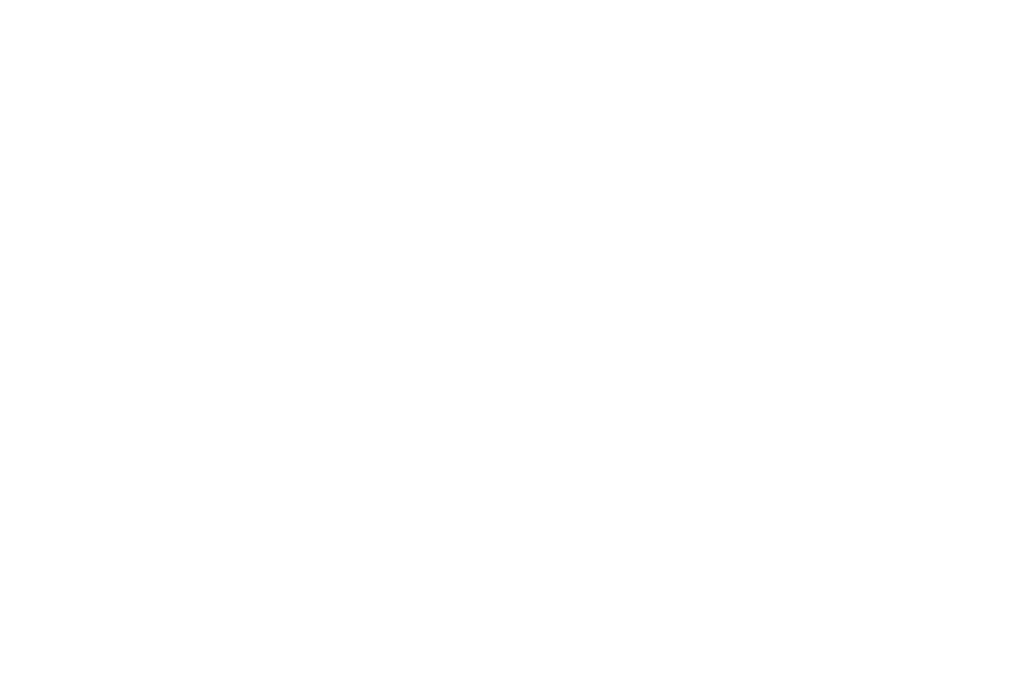
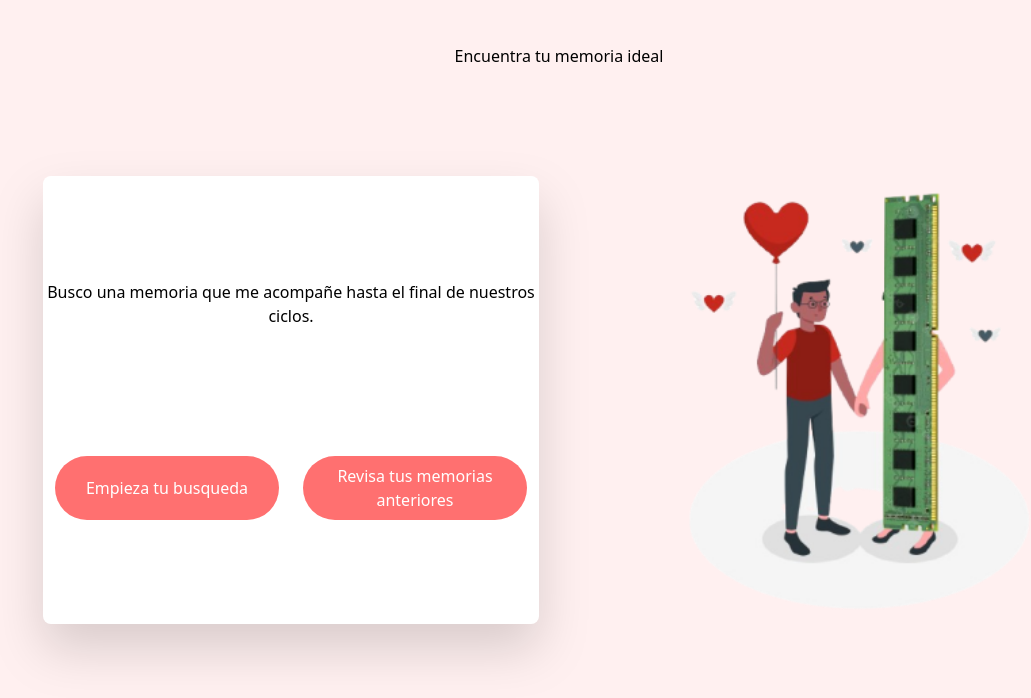
Before and after one commit to ELELISEO/parcialZapatista, a React (Create React App) app: page /Bus in a window 1280 px wide. Before the commit this address had no page. Shown: the top 698 px of the page, without its empty margins (81-1112 px from the left). Built offline with nearby package versions, Linux system fonts and the light colour scheme.

Commit message:
add: busqueda

```diff
--- a/src/App.jsx
+++ b/src/App.jsx
@@ -2,6 +2,7 @@
 import Index from './pages/Index';
 import PageInitial from './pages/PageInitial';
 import Match from './pages/Match';
+import { Busqueda } from './pages/Busqueda';
 
 function App() {
     return (
@@ -10,6 +11,7 @@
                 <Route path="/index" element={ <Index /> } />
                 <Route path="/PageInitial" element={ <PageInitial /> } />
                 <Route path="/Match" element={ <Match /> } />
+                <Route path="/Bus" element={ <Busqueda /> } />
             </Routes>
         </Router>
     );
--- /dev/null
+++ b/src/pages/Busqueda.jsx
@@ -0,0 +1,24 @@
+import React from 'react'
+
+export const Busqueda = () => {
+    return (
+        <>
+            <header className='w-full h-28 absolute flex justify-center items-center'>Encuentra tu memoria ideal</header>
+            <main className='h-screen w-screen'>
+                <section className='h-full w-full flex justify-around items-center p-20 bg-color1/10'>
+                    <div className='bg-white drop-shadow-2xl w-[31rem] h-[28rem] rounded-lg flex items-center flex-col justify-center pb-10 pt-10'>
+                        <h1 className='text-center'>Busco una memoria que me acompañe hasta el final de nuestros ciclos.</h1>
+                        <div className='flex w-full h-[12rem] justify-around items-end'>
+                            <button className='bg-color1 rounded-full w-56 h-16 text-white'>Empieza tu busqueda</button>
+                            <button className='bg-color1 rounded-full w-56 h-16 text-white'>Revisa tus memorias anteriores</button>
+                        </div>
+                    </div>
+                    <div className='h-[28rem] w-[28rem] rounded-full'>
+                        <img src='./amor1.png' alt='' className='w-full h-full' />
+
+                    </div>
+                </section>
+            </main>
+        </>
+    )
+}
--- a/src/pages/Match.jsx
+++ b/src/pages/Match.jsx
@@ -20,7 +20,9 @@
                 <div className='w-full h-12 bg-teal-100'>
 
                 </div>
-                <div className='w-full h-36 bg-slate-600'>
+                <div className='w-full h-36 bg-slate-600 flex justify-around items-center'>
+                    <button className='bg-color1 h-12 w-12'></button>
+                    <button className='bg-color1 h-12 w-12'></button>
 
                 </div>
 
```
Also changed, not shown: public/fonndotinder.png (added).
